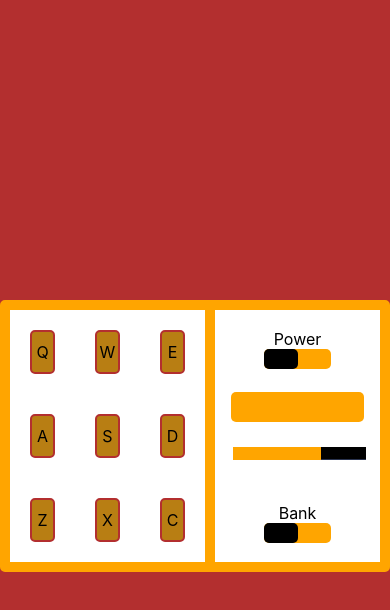
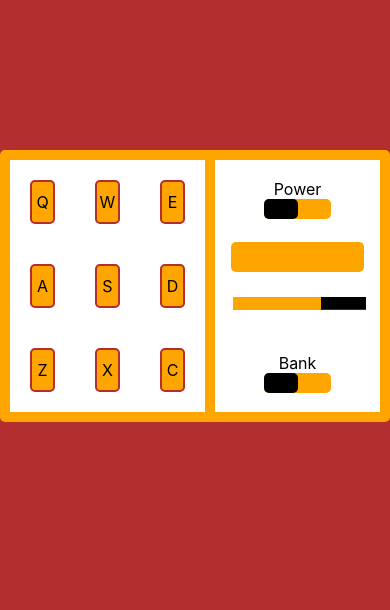
Before and after one commit to titanic00/drum-machine, a React (Create React App) app: page / in a window 390 px wide. Shown: the top 610 px of the page. Built offline with nearby package versions, Linux system fonts and the light colour scheme.

Commit message:
styled for mobiles

```diff
--- a/src/Components/App/App.css
+++ b/src/Components/App/App.css
@@ -85,6 +85,15 @@ input[type="range"]::-webkit-slider-thumb {
 @media only screen and (min-width: 250px) and (max-width: 600px) {
     #container {
         width: 100%;
+        position: absolute;
+    }
+}
+
+@media only screen and (min-width: 250px) and (max-width: 600px) {
+    #container {
+        width: 100%;
+        position: relative;
+        top: 150px;
     }
 }
 
@@ -94,5 +103,7 @@ input[type="range"]::-webkit-slider-thumb {
     }
     #container {
         width: 60%;
+        position: relative;
+        top: 150px;
     }
 }
--- a/src/Components/Drum/Drum.css
+++ b/src/Components/Drum/Drum.css
@@ -1,6 +1,6 @@
 .drum-button {
     border: 2px solid rgb(179, 47, 47);
-    background-color: rgb(184, 126, 19);
+    background-color: orange;
     height: 10%;
     width: 45px;
     text-align: center;
--- a/src/Components/Drum/Drum.js
+++ b/src/Components/Drum/Drum.js
@@ -82,9 +82,9 @@ export const sounds_bank = {
 export function Drum(props) {
   const setButtonStyle = (element, isClicked) => {
     if (isClicked) {
+      element.setAttribute("style", "background-color: rgb(184, 126, 19)");
+    } else {
       element.setAttribute("style", "background-color: orange");
-    } else {
-      element.setAttribute("style", "background-color: rgb(184, 126, 19)");
     }
   };
 
```
